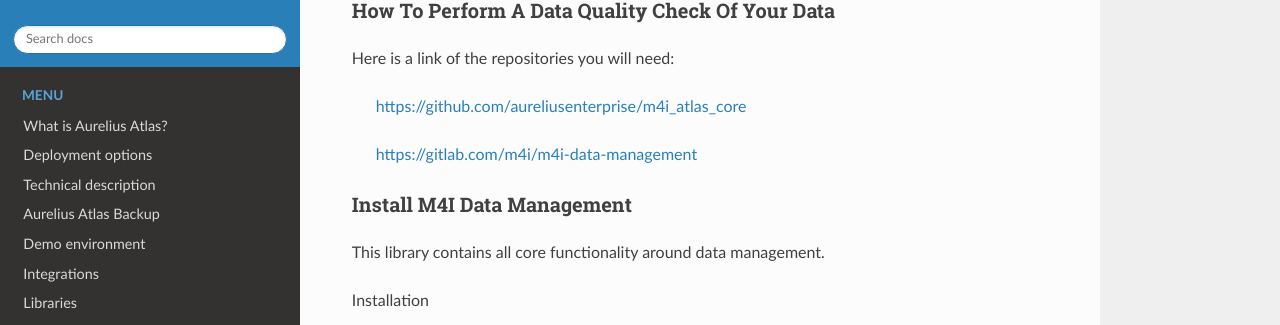
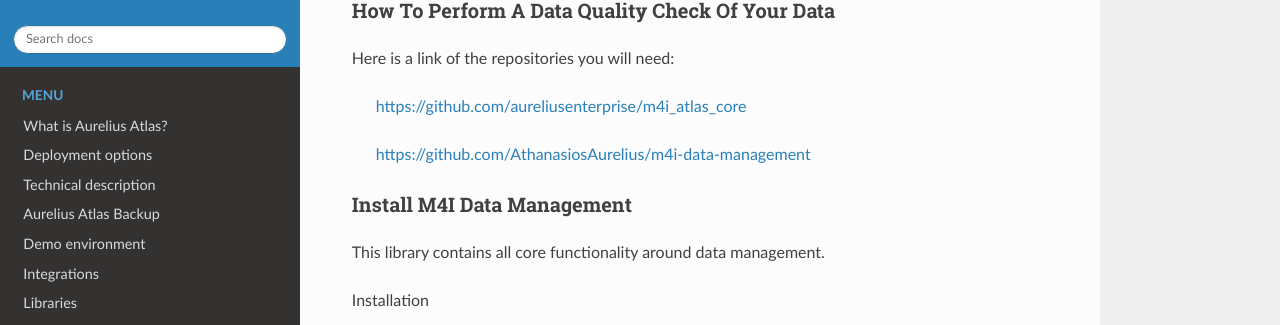
Before and after one commit to aureliusenterprise/doc_technical_manual, a Sphinx documentation site: the page built from DOc/docs/source/Options/data_quality.rst, in a window 1280 px wide and 900 px high, scrolled down 13242 px. Shown: the part 113-438 px from the top of the window. Built offline with Sphinx 7.4.7 and the Read the Docs theme 2.0.0, drawn with Linux system fonts in a browser that asks for light colours; pages that are not in the unit, such as notebooks, are missing from menus; some of the changed lines change nothing that is shown; some of the changed text lies outside the part shown.

Commit message:
Update data_quality.rst

```diff
--- a/DOc/docs/source/Options/data_quality.rst
+++ b/DOc/docs/source/Options/data_quality.rst
@@ -207,7 +207,7 @@
 Definitions of data quality rules
 ~~~~~~~~~~~~~~~~~~~~~~~~~~~~~~~~~~~
 
-They are located at the m4i-data-management repository `quality rules <https://gitlab.com/m4i/m4i-data-management/-/tree/Athanasios/m4i_data_management/core/quality/rules>`_
+They are located at the m4i-data-management repository `quality rules <https://github.com/AthanasiosAurelius/m4i-data-management/tree/Athanasios/m4i_data_management/core/quality/rules>`_
 You can find all the data quality rules, that you wish to apply on a dataset. They are explanations of each rule and examples on how to use them.
 These are they data quality rules that are applied on a dataset.
 
@@ -749,7 +749,7 @@
 
      https://github.com/aureliusenterprise/m4i_atlas_core
 
-     https://gitlab.com/m4i/m4i-data-management
+     https://github.com/AthanasiosAurelius/m4i-data-management
 
 
 
@@ -972,13 +972,3 @@
             mutations_rule = await create_entities(rule,referred_entities=None,access_token=access_token)
             print(mutations_rule)
         push_rule = asyncio.run(create_in_atlas_rule(rule,access_token=access_token))
-
-
-
-
-
-
-
-
-
-Here is a link to the git, click `here. <https://github.com/AthanasiosAurelius/m4i-data-management/tree/Athanasios/m4i_data_management/core/quality/rules>`_
```
